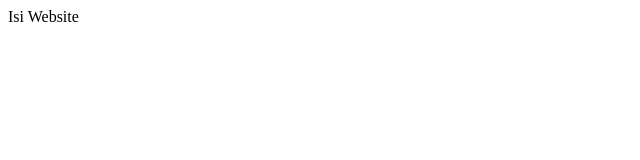
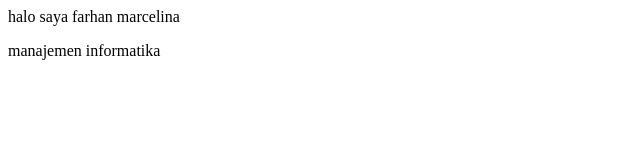
Before and after one commit to FarhanMarcelina/FarhanMarcelina.gitub.io, a plain HTML site: page index.html in a window 1280 px wide. Shown: the whole page, without its empty margins (0-640 px from the left). Drawn offline with Linux system fonts and the light colour scheme.

Commit message:
Update index.html

```diff
--- a/index.html
+++ b/index.html
@@ -1,9 +1,10 @@
 <!DOCTYPE HTML>
 <html>
   <head>
-    <title>Judul Website</title>
+    <title>Selamat datang</title>
   </head>
   <body>
-    Isi Website
+    halo saya farhan marcelina
+    <p> manajemen informatika </p>
   </body>
 </html>
```
